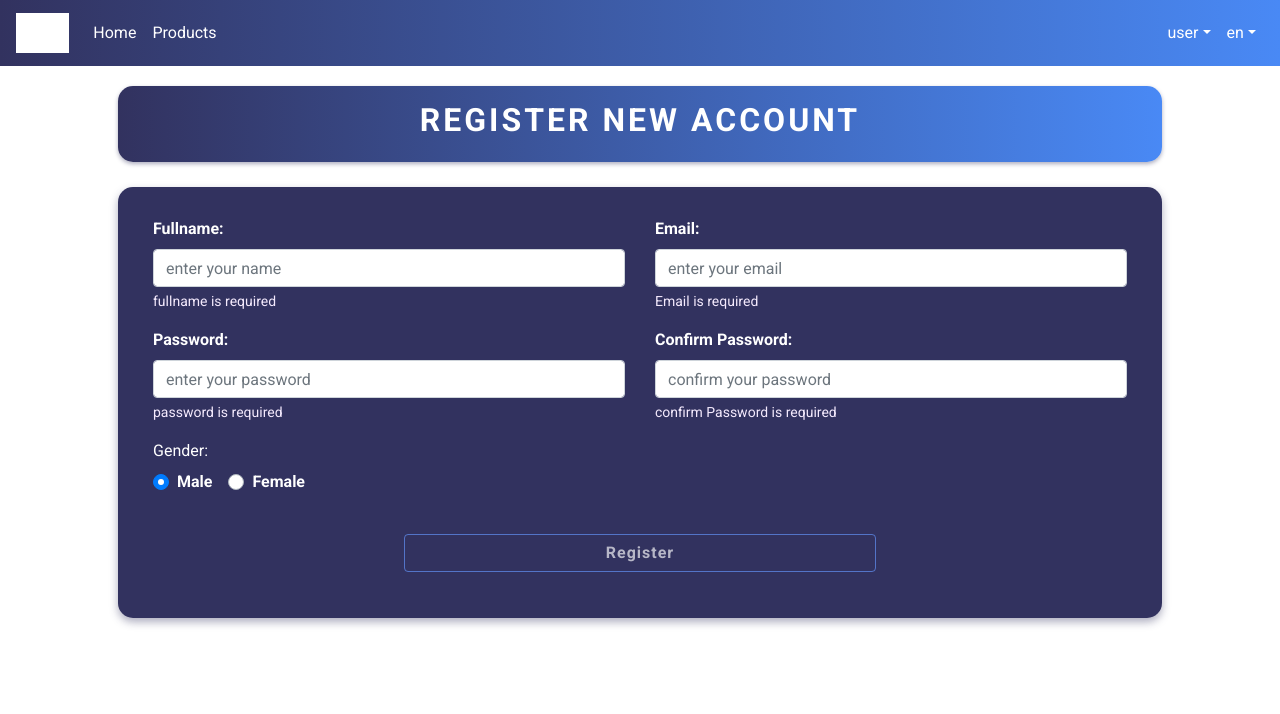
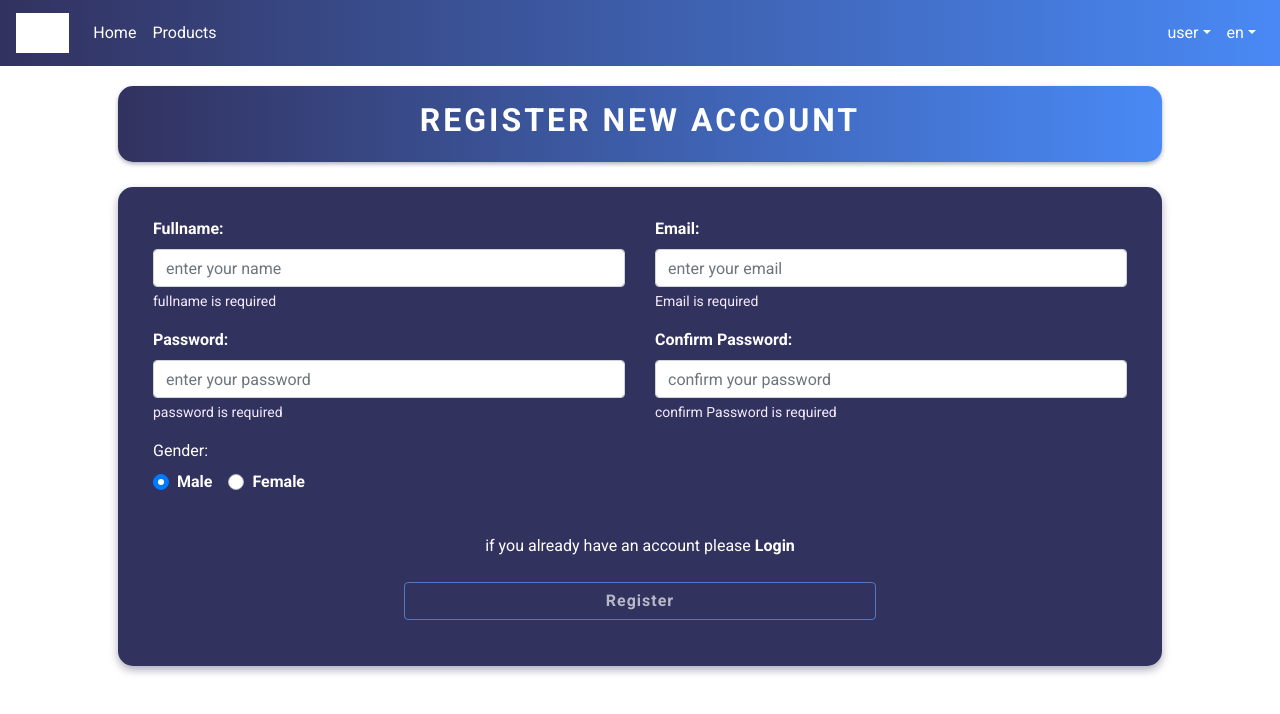
Before and after one commit to serety95/prexle-dashboard, a Vue app: page /#/register in a window 1280 px wide. Shown: the top 714 px of the page. Built offline with nearby package versions, Linux system fonts and the light colour scheme; grey boxes are pictures that could not be loaded.

Commit message:
updating auth ux

```diff
--- a/src/views/LoginView.vue
+++ b/src/views/LoginView.vue
@@ -39,7 +39,11 @@
                 </div>
               </b-col>
             </b-row>
-
+            <b-row class="mt-4">
+              <b-col cols="12">
+                <span>if you don't have account please <strong class="register-link" @click="register" >register</strong></span>
+              </b-col>
+            </b-row>
             <b-row class="mt-4">
               <b-col class="mx-auto" xl="6" lg="6" md="6" sm="12" cols="12">
                 <b-button class="w-100" type="submit" :disabled="$v.$invalid" variant="outline-primary">Login</b-button>
@@ -88,9 +92,16 @@ export default {
         });
       }
     },
+    register(){
+      this.$router.push({ path: "/register" });
+    }
   },
 };
 </script>
 <style scoped lang="scss">
-
+.register-link{
+  font-weight: 700;
+  text-transform: capitalize;
+  cursor: pointer;
+}
 </style>
--- a/src/views/RegisterView.vue
+++ b/src/views/RegisterView.vue
@@ -89,6 +89,11 @@
                 </b-form-group>
               </b-col>
             </b-row>
+             <b-row class="mt-4">
+              <b-col cols="12">
+                <span>if you already have an account please <strong class="login-link" @click="login" >login</strong></span>
+              </b-col>
+            </b-row>
             <b-row class="mt-4">
               <b-col class="mx-auto" xl="6" lg="6" md="6" sm="12" cols="12">
                 <b-button class="w-100" type="submit" :disabled="$v.$invalid" variant="outline-primary"
@@ -153,8 +158,6 @@ export default {
         this.submitStatus = "ERROR";
       } else {
         this.submitStatus = "PENDING";
-        console.log(this.$v);
-        console.log(this.email, this.password, this.fullname, this.gender);
         userService
           .registerUser({ email: this.email, password: this.password, fullname: this.fullname, gender: this.gender })
           .then((res) => {
@@ -166,10 +169,17 @@ export default {
           });
       }
     },
+     login(){
+      this.$router.push({ path: "/login" });
+    }
   },
 };
 </script>
 <style scoped lang="scss">
-
+.login-link{
+  font-weight: 700;
+  text-transform: capitalize;
+  cursor: pointer;
+}
 
 </style>
```
